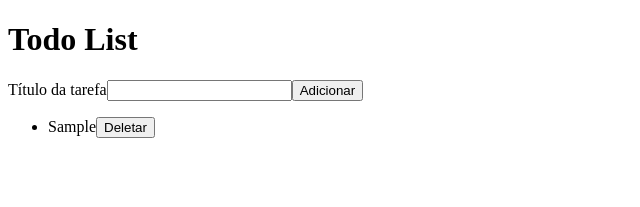
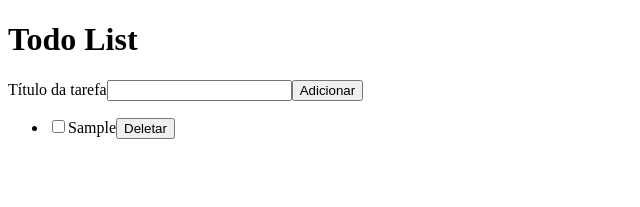
Before and after one commit to ricardospalves/react-todo-list, a React (Create React App) app: page / in a window 1280 px wide. Both pictures are taken after typing "Sample" into the empty fields and a click on the button "Adicionar". Shown: the top 207 px of the page, without its empty margins (0-640 px from the left). Built offline with nearby package versions, Linux system fonts and the light colour scheme.

Commit message:
Adicionar o checkbox para concluir a tarefa

```diff
--- a/src/App.jsx
+++ b/src/App.jsx
@@ -22,6 +22,21 @@ const App = () => {
     setTasks(updatedTasks)
   }
 
+  const handleTaskDone = ({ id, isDone }) => {
+    const updatedTasks = tasks.map(task => {
+      if (task.id === id) {
+        return {
+          ...task,
+          isDone
+        }
+      }
+
+      return task
+    })
+
+    setTasks(updatedTasks)
+  }
+
   const handleTaskDelete = ({ id }) => {
     const updatedTasks = tasks.filter(task => task.id !== id)
 
@@ -37,6 +52,7 @@ const App = () => {
 
     <Tasks
       tasks={tasks}
+      onTaskDone={handleTaskDone}
       onTaskDelete={handleTaskDelete}
     />
   </div>
--- a/src/components/Task.jsx
+++ b/src/components/Task.jsx
@@ -1,4 +1,13 @@
 const Task = props => {
+  const handleDoneChange = () => {
+    const data = {
+      id: props.id,
+      isDone: !props.isDone
+    }
+
+    props.onTaskDone(data)
+  }
+
   const handleDeleteClick = () => {
     const data = {
       id: props.id
@@ -8,7 +17,19 @@ const Task = props => {
   }
 
   return <li id={props.id}>
-    {props.children}
+    <input
+      type="checkbox"
+      checked={props.isDone}
+      onChange={handleDoneChange}
+    />
+
+    <span
+      style={{
+        textDecoration: props.isDone ? 'line-through' : ''
+      }}
+    >
+      {props.children}
+    </span>
 
     <button
       onClick={handleDeleteClick}
--- a/src/components/Tasks.jsx
+++ b/src/components/Tasks.jsx
@@ -5,6 +5,8 @@ const Tasks = props => {
     <Task
       key={task.id}
       id={task.id}
+      isDone={task.isDone}
+      onTaskDone={props.onTaskDone}
       onTaskDelete={props.onTaskDelete}
     >
       {task.title}
```
